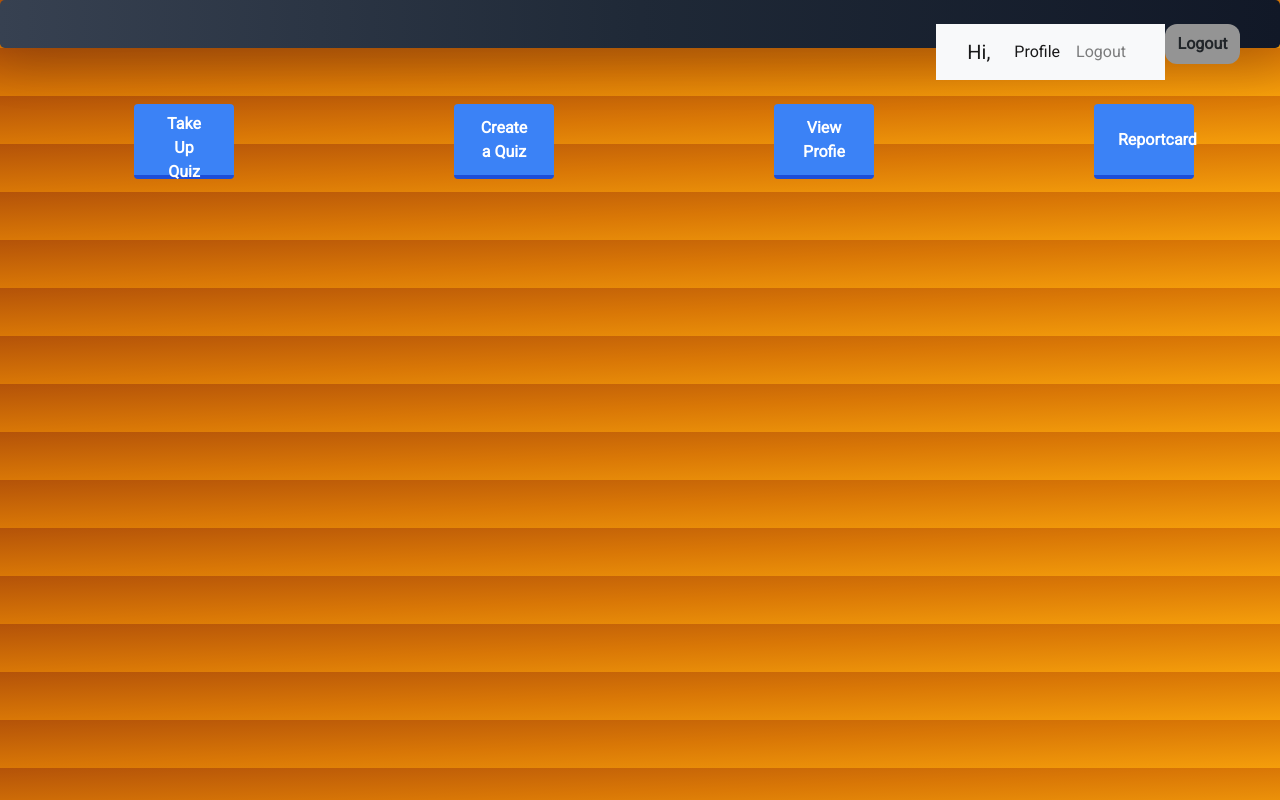
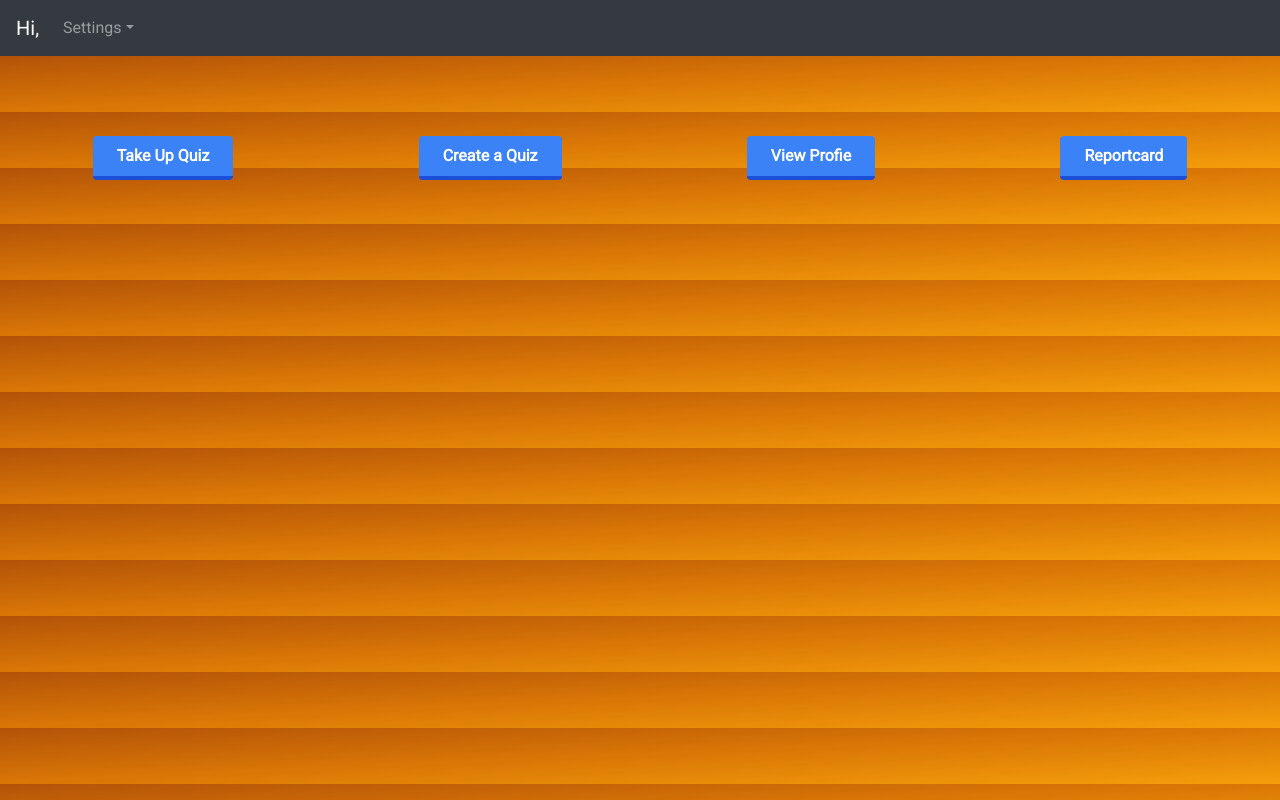
Before and after one commit to svishakan/OOAD-Project, a React (Create React App) app in the folder quiz-app/: page /dashboard in a window 1280 px wide. Built offline with nearby package versions, Linux system fonts and the light colour scheme; no server answers.

Commit message:
made changes to dashboard

```diff
--- a/quiz-app/package.json
+++ b/quiz-app/package.json
@@ -46,6 +46,7 @@
     ]
   },
   "devDependencies": {
-    "@tailwindcss/postcss7-compat": "^2.1.0"
+    "@tailwindcss/postcss7-compat": "^2.1.0",
+    "@types/bootstrap": "^5.0.12"
   }
 }
--- a/quiz-app/src/components/dashboard.css
+++ b/quiz-app/src/components/dashboard.css
@@ -20,19 +20,16 @@ body{
 button:hover{
     background-color: yellow;
 }
-*/
+
+
 button{
     width: 100px;
     height: 75px;
     font-weight: bold;
     background-color: rgb(148, 148, 148);
-}
-button.logout{
-    width : 75px;
-    height : 40px;
-    border-radius: 12px;
-}
-button.logout:hover{
+}*/
+
+ button.logout:hover{
     background-color: red;
     box-shadow: 0 12px 216px 0 rgba(0,0,0,0.24),0 17px 50px 0 rgba(0, 0, 0, 0.19);
 }
--- a/quiz-app/src/components/dashboard.js
+++ b/quiz-app/src/components/dashboard.js
@@ -2,7 +2,16 @@ import React from "react";
 import { useState, useEffect } from "react";
 //import Loading from "./loading";
 import { Redirect } from "react-router-dom";
-//import 'bootstrap/dist/css/bootstrap.css';
+//import Navbar from 'react-bootstrap/Navbar'
+import {
+  Navbar,
+  Nav,
+  NavItem,
+  NavDropdown,
+  DropdownButton,
+  MenuItem,
+  CollapsibleNav,
+} from "react-bootstrap";
 
 //import CreateQuiz from "/components/crearequiz";
 //import TakeUpQuiz from "/components/takeupquiz";
@@ -37,50 +46,41 @@ function DashBoard() {
       {redirectHome === true ? (
         <Redirect to="/enter" />
       ) : (
-        <div className="justify-items-center rounded-lg shadow-lg py-6 px-6 m-auto  bg-gradient-to-r from-gray-700 via-gray-800 to-gray-900 align-middle">
-          <div className="flex justify-end right absolute right-10">
+        <div>
+          <div className="text-center ">
+            <div className="">
+              <Navbar collapseOnSelect expand="lg" bg="dark" variant="dark">
+                <Navbar.Brand>Hi, {myStorage.getItem("handle")}</Navbar.Brand>
+                <Navbar.Toggle aria-controls="responsive-navbar-nav" />
+                <Navbar.Collapse id="responsive-navbar-nav">
+                  <Nav className="mr-auto">
+                    <NavDropdown title="Settings" id="collasible-nav-dropdown">
+                      <NavDropdown.Item href="/enter">
+                        <div className="card-img">
+                          <i class="fa fa-sign-out" aria-hidden="true" />
+                          Logout
+                        </div>
+                      </NavDropdown.Item>
 
-
-            <nav
-              class="navbar navbar-expand-lg navbar-light bg-light"
-              style={{ backgroundColor: "#e3f2fd" }}
-            >
-              <div class="container-fluid">
-                <a class="navbar-brand" href="#">
-                  Hi, {myStorage.getItem("handle")}
-                </a>
-                <button
-                  class="navbar-toggler"
-                  type="button"
-                  data-toggle="collapse"
-                  data-target="#navbarNavAltMarkup"
-                  aria-controls="navbarNavAltMarkup"
-                  aria-expanded="false"
-                  aria-label="Toggle navigation"
-                >
-                  <span class="navbar-toggler-icon"></span>
-                </button>
-                <div class="collapse navbar-collapse" id="navbarNavAltMarkup">
-                  <div class="navbar-nav">
-                    <a class="nav-item nav-link active" href="#">
-                      Profile <span class="sr-only">(current)</span>
-                    </a>
-                    <a class="nav-item nav-link" href="#">
-                      Logout
-                    </a>
+                      <NavDropdown.Divider />
+                      <NavDropdown.Item href="#action/3.4">
+                        Separated link
+                      </NavDropdown.Item>
+                    </NavDropdown>
+                    <div className="flex justify-right-10">
+                      <Navbar.Brand>
+                        <picture
+                          src="/src/images/loading.svg"
+                          width="30"
+                          height="30"
+                          className="d-inline-block align-top"
+                          alt="logo"
+                        />
+                      </Navbar.Brand>
                     </div>
-                </div>
-              </div>
-            </nav>
-            <button
-              class="logout"
-              onClick={() => {
-                console.log("of to login");
-                setRedirectHome(true);
-              }}
-            >
-              Logout
-            </button>
+                  </Nav>
+                </Navbar.Collapse>
+              </Navbar>
             </div>
             <div className="fixed pt-20">
               <div className="flex absolute justify-around w-screen ">
@@ -146,6 +146,7 @@ function DashBoard() {
             </div>
           </table> */}
           </div>
+        </div>
       )}
     </div>
   );
```
Also changed, not shown: 1 other file (tests, documents, lock files or other folders). Lines whose indentation alone changed are shown as unchanged.
